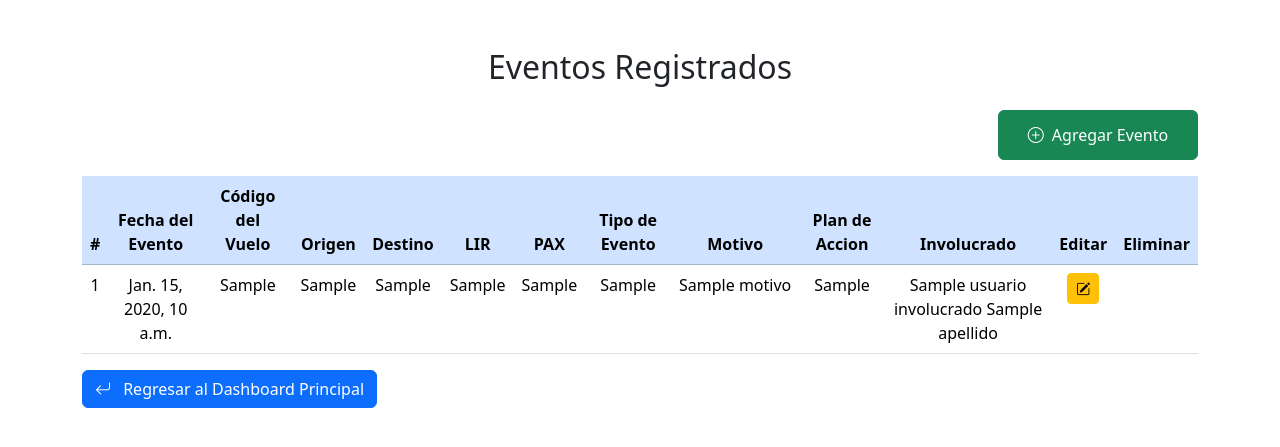
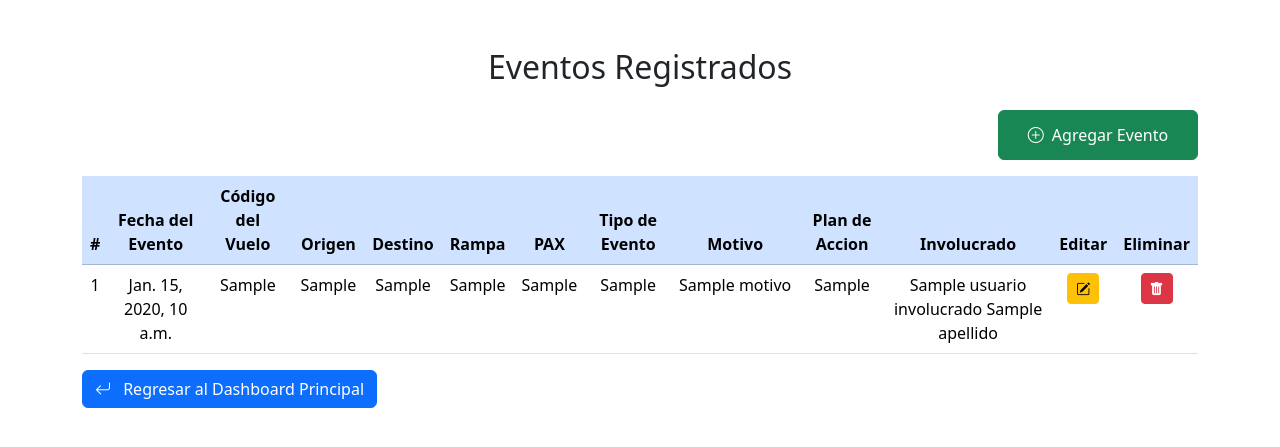
Before and after one commit to RicardoVaca109/SwissportEmsaWebApp, a Django app: template eventos/templates/dashboard_eventos.html in a window 1280 px wide. Shown: the part 56-503 px from the top of the page. Run offline with Django 5.2, Linux system fonts and the light colour scheme; the template is opened without the code that fills it: most values are stand-ins (such as "Sample title", 1, 10 or a date in 2020).

Commit message:
Se cambia la palabra "lir" a "rampa" (Templates Funcionales)

```diff
--- a/eventos/templates/add_eventos_tmp.html
+++ b/eventos/templates/add_eventos_tmp.html
@@ -24,11 +24,11 @@
                 <input type="date" name="fecha_evento" id="fecha_evento" class="form-control" required>
             </div>
 
-            <!-- Campos de LIR y PAX -->
+            <!-- Campos de Rampa y PAX -->
             <div class="row">
                 <div class="col-md-6 mb-3">
-                    <label for="evento_lir" class="form-label">LIR</label>
-                    <select name="evento_lir" id="evento_lir" class="form-select" required>
+                    <label for="evento_rampa" class="form-label">Rampa</label>
+                    <select name="evento_rampa" id="evento_rampa" class="form-select" required>
                         <option value="" selected disabled>Seleccione una opción</option>
                         <option value="SI">Sí</option>
                         <option value="NO">No</option>
--- a/eventos/templates/dashboard_eventos.html
+++ b/eventos/templates/dashboard_eventos.html
@@ -18,7 +18,7 @@
                     <th>Código del Vuelo</th>
                     <th>Origen</th>
                     <th>Destino</th>
-                    <th>LIR</th>
+                    <th>Rampa</th>
                     <th>PAX</th>
                     <th>Tipo de Evento</th>
                     <th>Motivo</th>
@@ -36,7 +36,7 @@
                     <td> {{evento.vuelo.codigo_del_vuelo}} </td>
                     <td> {{evento.vuelo.origen_vuelo.estacion_aeropuerto}} </td>
                     <td> {{evento.vuelo.destino_vuelo.estacion_aeropuerto}} </td>
-                    <td> {{evento.evento_lir}} </td>
+                    <td> {{evento.evento_rampa}} </td>
                     <td> {{evento.evento_pax}} </td>
                     <td> {{evento.tipo_evento}} </td>
                     <td>
@@ -52,7 +52,12 @@
                         </a>
                     </td>
                     <td>
-
+                        <form method="post" action="{% url 'delete_evento' evento.id_evento %}" style="display: inline;">
+                        {% csrf_token %}
+                        <button type="submit" class="btn btn-danger btn-sm" onclick="return confirm('¿Estás seguro de que deseas eliminar este aeropuerto?');">
+                            <i class="bi bi-trash-fill"></i>
+                        </button>
+                    </form>
                     </td>
                 </tr>
                 {% empty %}
```
Also changed, not shown: eventos/templates/edit_eventos_tmp.html (+5 -5 lines).
